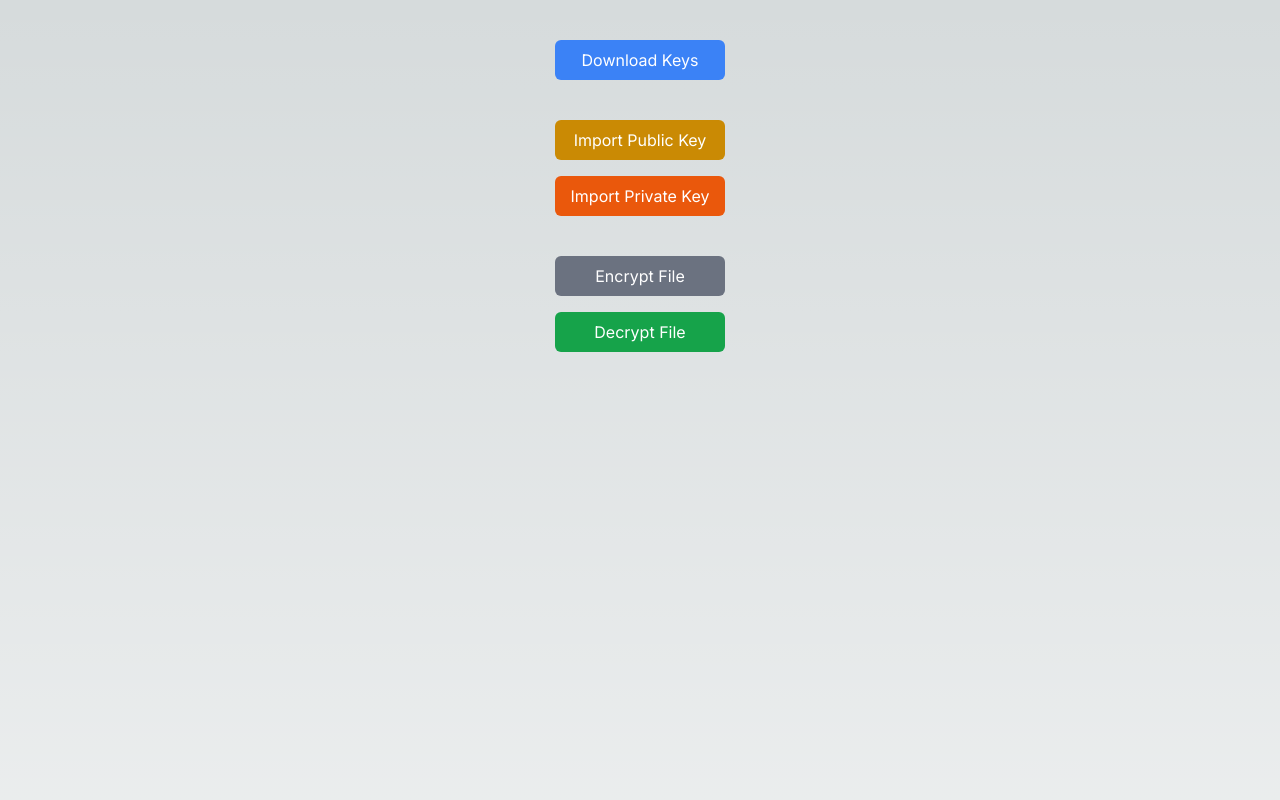
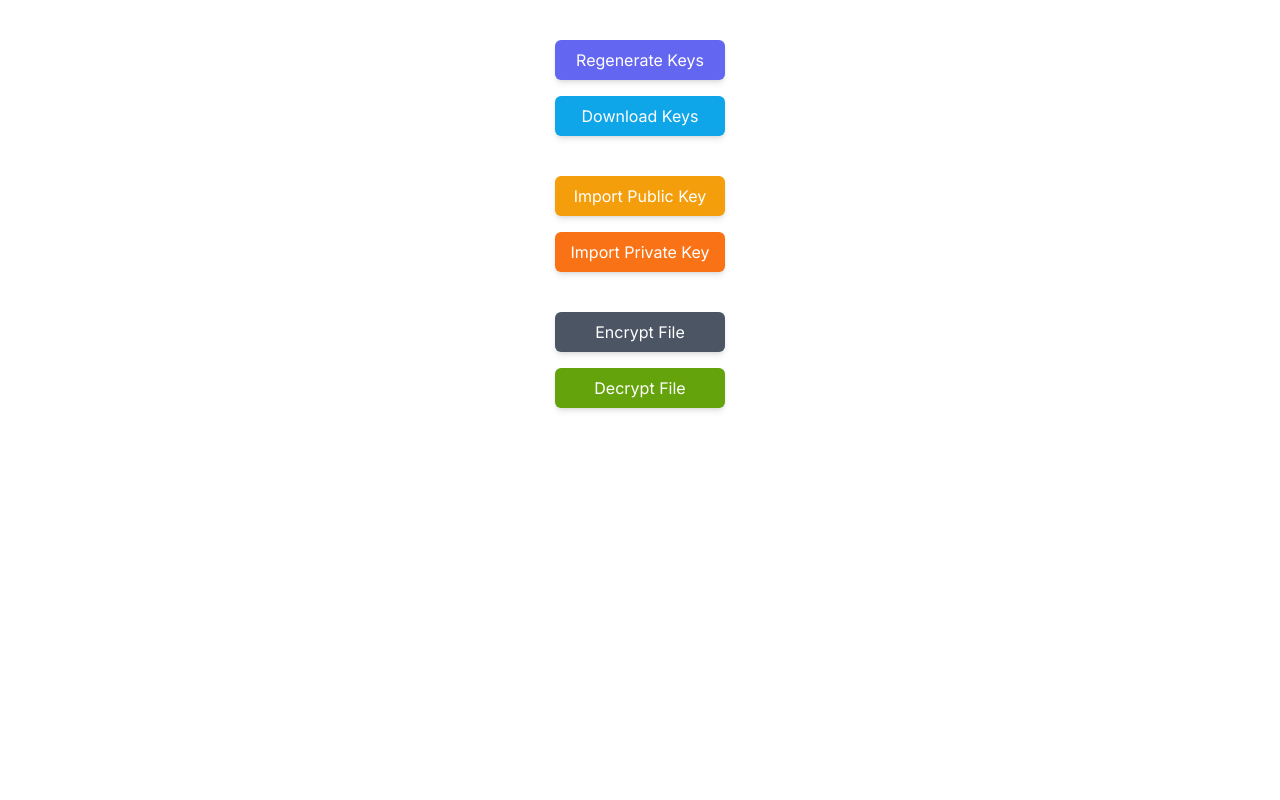
Before and after one commit to shihabahmed/next-crypto, a Next.js app: page / in a window 1280 px wide. Shown: the top 800 px of the page. Built offline with nearby package versions, Linux system fonts and the light colour scheme.

Commit message:
feature and cosmetic changes

```diff
--- a/src/components/Home.tsx
+++ b/src/components/Home.tsx
@@ -1,4 +1,4 @@
-import { createAndSaveAKeyPair, decrypt, encrypt, exportKeyPair, importPrivateKey, importPublicKey } from '@/helper/rsa';
+import { generateKeyPair, decrypt, encrypt, exportKeyPair, importPrivateKey, importPublicKey } from '@/helper/rsa';
 import { Inter } from 'next/font/google';
 import { useEffect, useState } from 'react';
 
@@ -10,7 +10,7 @@ export const _Home = () => {
   const [encryptedData, setEncryptedData] = useState<any>();
 
   useEffect(() => {
-    createAndSaveAKeyPair();
+    generateKeyPair();
   }, []);
 
   const importPublicKeyFile = (e: any) => {
@@ -62,21 +62,24 @@ export const _Home = () => {
   return (
     <main className={`flex min-h-screen flex-col items-center p-10 ${inter.className}`}>
       <div className="flex flex-col justify-center text-center gap-4">
-        <button id="downloadKeys" className="bg-blue-500 text-white px-4 py-2 rounded-md" onClick={exportKeyPair}>
+        <button id="downloadKeys" className="btn bg-indigo-500" onClick={generateKeyPair}>
+          Regenerate Keys
+        </button>
+        <button id="downloadKeys" className="btn bg-sky-500" onClick={exportKeyPair}>
           Download Keys
         </button>
 
-        <label htmlFor="dropzone-file-pem-public" className="cursor-pointer bg-yellow-600 text-white px-4 py-2 rounded-md mt-6">
+        <label htmlFor="dropzone-file-pem-public" className="btn cursor-pointer bg-amber-500 mt-6">
           Import Public Key <input id="dropzone-file-pem-public" type="file" onChange={importPublicKeyFile} className="hidden" />{' '}
         </label>
-        <label htmlFor="dropzone-file-pem-private" className="cursor-pointer bg-orange-600 text-white px-4 py-2 rounded-md">
+        <label htmlFor="dropzone-file-pem-private" className="btn cursor-pointer bg-orange-500">
           Import Private Key <input id="dropzone-file-pem-private" type="file" onChange={importPrivateKeyFile} className="hidden" />{' '}
         </label>
 
-        <label htmlFor="dropzone-file-encrypt" className="cursor-pointer bg-gray-500 text-white px-4 py-2 rounded-md mt-6">
+        <label htmlFor="dropzone-file-encrypt" className="btn cursor-pointer bg-gray-600 mt-6">
           Encrypt File <input id="dropzone-file-encrypt" type="file" onChange={encryptFile} className="hidden" />{' '}
         </label>
-        <label htmlFor="dropzone-file-decrypt" className="cursor-pointer bg-green-600 text-white px-4 py-2 rounded-md">
+        <label htmlFor="dropzone-file-decrypt" className="btn cursor-pointer bg-lime-600">
           Decrypt File <input id="dropzone-file-decrypt" type="file" onChange={decryptFile} className="hidden" />{' '}
         </label>
       </div>
--- a/src/helper/rsa.ts
+++ b/src/helper/rsa.ts
@@ -7,36 +7,7 @@ interface KeyPair {
 
 let keyPair: KeyPair; // Used by several handlers later
 
-// document.addEventListener('DOMContentLoaded', function () {
-//   'use strict';
-
-//   // Fix Apple prefix if needed
-//   if (window.crypto && !window.crypto.subtle && window.crypto.webkitSubtle) {
-//     window.crypto.subtle = window.crypto.webkitSubtle; // Won't work if subtle already exists
-//   }
-
-//   if (!window.crypto || !window.crypto.subtle) {
-//     alert('Your current browser does not support the Web Cryptography API! This page will not work.');
-//     return;
-//   }
-
-//   createAndSaveAKeyPair()
-//     .then(function () {
-//       // Only enable the cryptographic operation buttons if a key pair can be created
-//       document.getElementById('dropzone-file-pem-public').addEventListener('change', importPublicKeyFile);
-//       document.getElementById('dropzone-file-pem-private').addEventListener('change', importPrivateKeyFile);
-//       document.getElementById('downloadKeys').addEventListener('click', exportKeyPair);
-//       document.getElementById('encrypt').addEventListener('click', encrypt);
-//       document.getElementById('decrypt').addEventListener('click', decrypt);
-//     })
-//     .catch(function (err: Error) {
-//       alert('Could not create a keyPair or enable buttons: ' + err.message);
-//     });
-// });
-
-// Key pair creation:
-
-export const createAndSaveAKeyPair = (): Promise<CryptoKeyPair> => {
+export const generateKeyPair = (): Promise<CryptoKeyPair> => {
   // Returns a promise.
   // Takes no input, yields no output to then handler.
   // Side effect: updates keyPair in enclosing scope with new value.
--- a/src/styles/globals.css
+++ b/src/styles/globals.css
@@ -16,14 +16,11 @@
   }
 }
 
-body {
-  color: rgb(var(--foreground-rgb));
-  background: linear-gradient(
-      to bottom,
-      transparent,
-      rgb(var(--background-end-rgb))
-    )
-    rgb(var(--background-start-rgb));
+
+@layer components {
+  .btn {
+    @apply cursor-pointer text-white px-4 py-2 rounded-md shadow-md;
+  }
 }
 
 @layer utilities {
```
